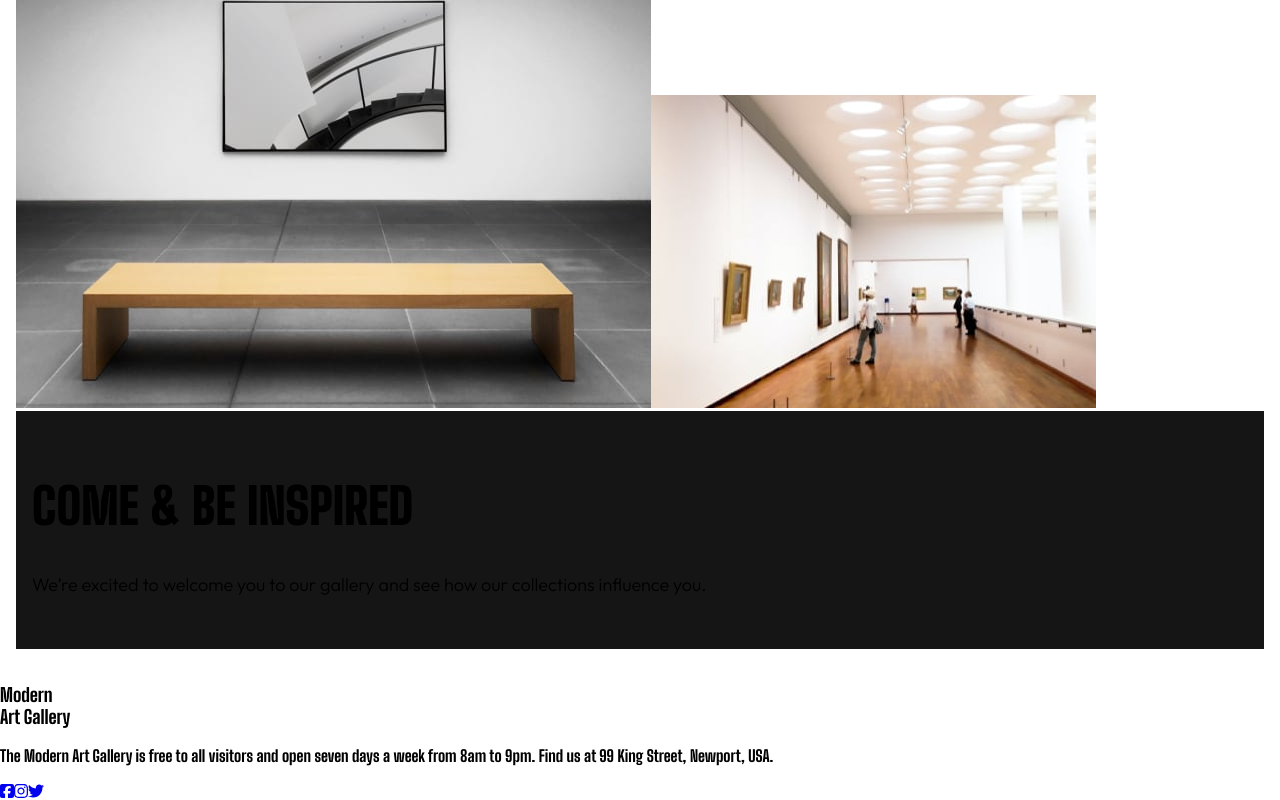
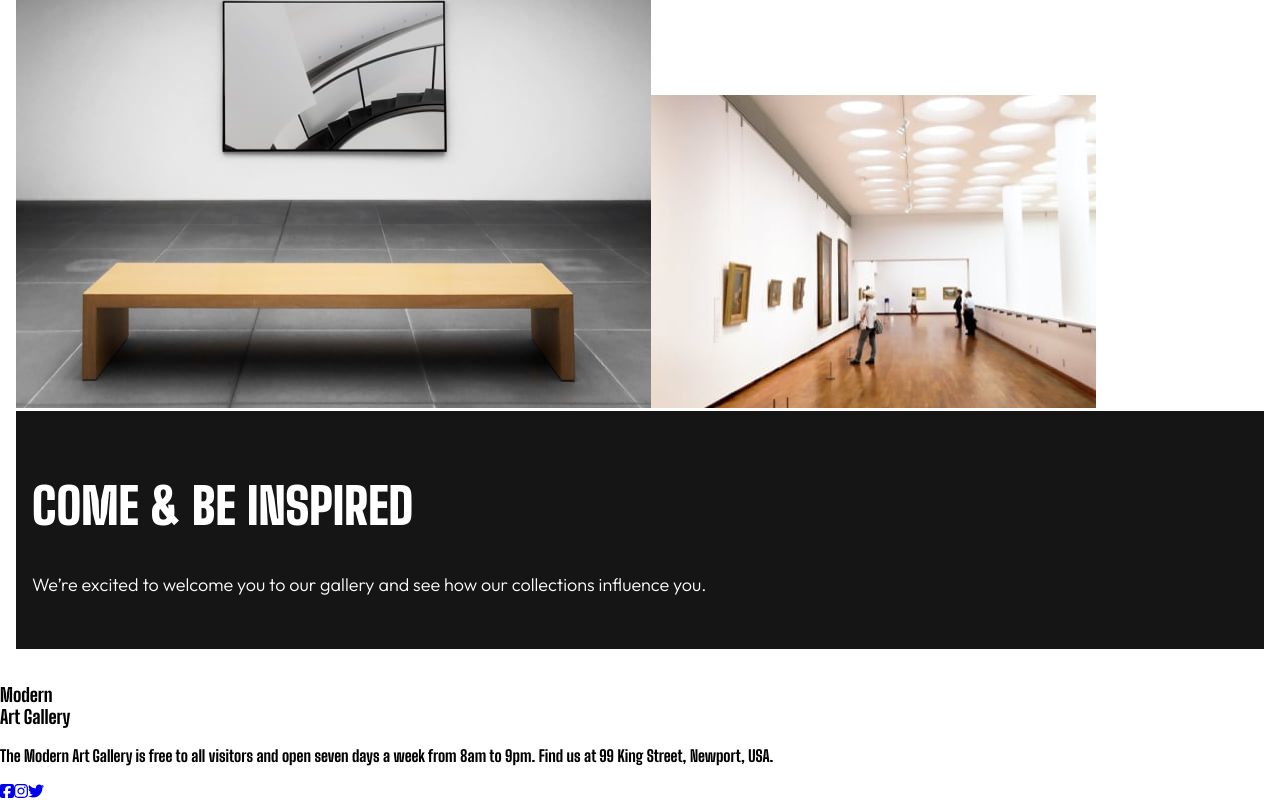
Before and after one commit to ltc870/artgallerywebsite, a React (Vite) app: page / in a window 1280 px wide. Shown: the part 3210-4010 px from the top of the page. Built offline with nearby package versions, Linux system fonts and the light colour scheme.

Commit message:
made mainSubtitle and mainSubtext white

```diff
--- a/src/components/Main.module.css
+++ b/src/components/Main.module.css
@@ -23,6 +23,7 @@
     font-family: "Big Shoulders Display", sans-serif;
     text-transform: uppercase;
     line-height: 45px;
+    color: #FFFFFF;
 }
 
 .mainSubtext{
@@ -30,6 +31,7 @@
     font-family: "Outfit", sans-serif;
     font-size: 1.125rem;
     line-height: 28px;
+    color: #FFFFFF;
 }
 
 /* LAYOUT  */
```
